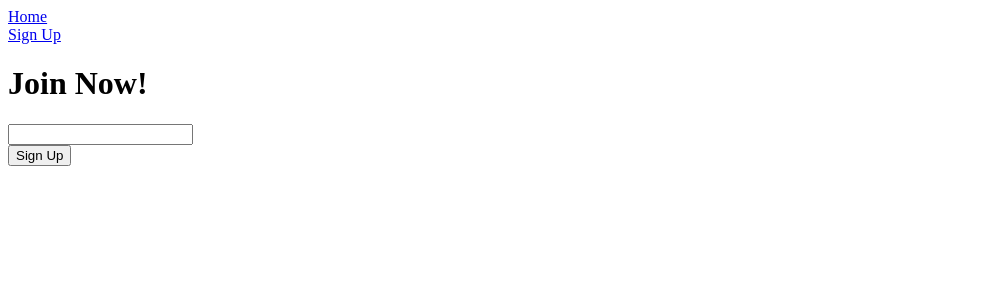
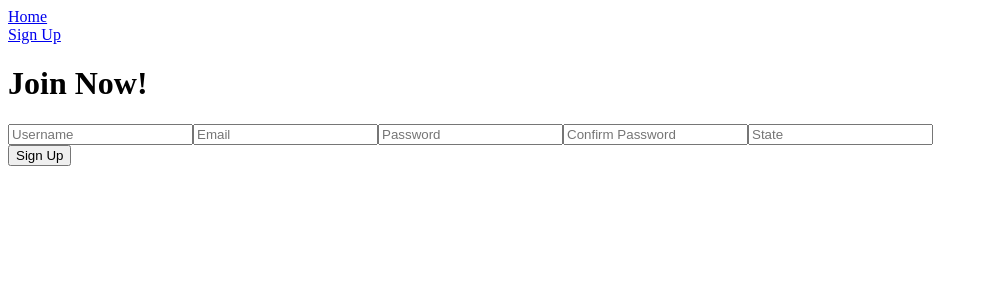
Before and after one commit to buildweek-ill-serve-soup/Front-End-2, a React (Create React App) app in the folder ill-serve-food/: page /signup in a window 1280 px wide. Shown: the top 300 px of the page, without its empty margins (0-988 px from the left). Built offline with nearby package versions, Linux system fonts and the light colour scheme.

Commit message:
added state to sign up form still just at the base of the project but ill be grabbing data soon

```diff
--- a/ill-serve-food/src/components/SignUp/SignupForm.js
+++ b/ill-serve-food/src/components/SignUp/SignupForm.js
@@ -1,21 +1,69 @@
 import React from 'react';
 
 class SignupForm extends React.Component{
+    constructor(props){
+        super(props);
+        this.state={
+            username:'',
+            email:'',
+            password:'',
+            passwordConfirmation:'',
+            state:''
+        }
+        this.onChange=this.onChange.bind(this);
+        this.onSubmit=this.onSubmit.bind(this);
+    }
+    onChange(e){
+        this.setState({[e.target.name]:e.target.value})
+    }
+    onSubmit(e){
+        e.preventDefault();
+        console.log(this.state);
+    }
     render(){
         return(
-        <div>
+        <form onSubmit={this.onSubmit}>
                 <div>
                     <h1>Join Now!</h1>
                 </div>
                 <div className="form-group">
-                   <input type="text"name='username'className='form-controll'/>
+                   <input
+                        value={this.state.username}
+                        onChange={this.onChange}
+                        placeholder='Username'
+                        type="text"name='username'
+                        className='form-controll'/>
+                        <input
+                        value={this.state.email}
+                        onChange={this.onChange}
+                        placeholder='Email'
+                        type="text"name='email'
+                        className='form-controll'/>
+                        <input
+                        value={this.state.password}
+                        onChange={this.onChange}
+                        placeholder='Password'
+                        type="text"name='password'
+                        className='form-controll'/>
+                        <input
+                        value={this.state.passwordConfirmation}
+                        onChange={this.onChange}
+                        placeholder='Confirm Password'
+                        type="text"name='passwordConfirmation'
+                        className='form-controll'/>
+                        <input
+                        value={this.state.state}
+                        onChange={this.onChange}
+                        placeholder='State'
+                        type="text"name='state'
+                        className='form-controll'/>
                 </div>
                 <div className='form-group'>
-                        <button>
+                        <button >
                             Sign Up
                         </button>
-                </div>
-        </div>
+                </div >
+        </form>
         )
     }
 }
```
